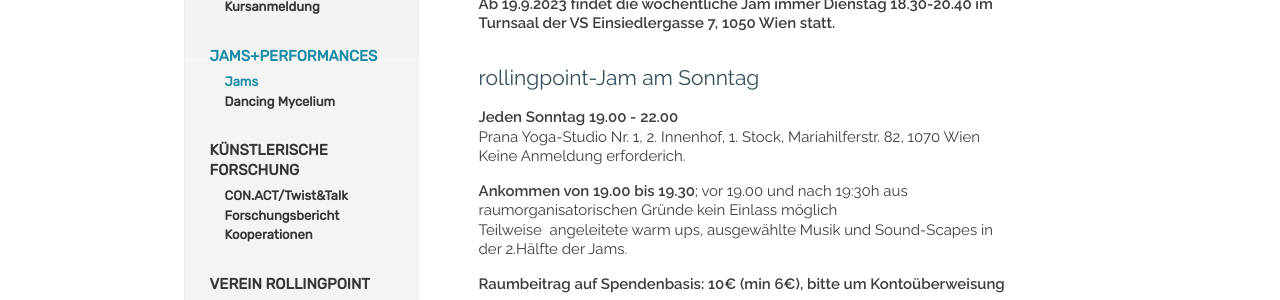
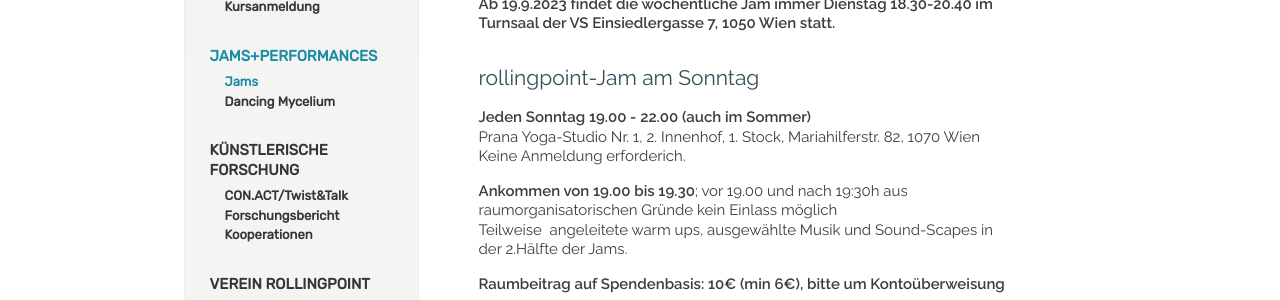
Before and after one commit to manulari/rollingpointat, a Jekyll site: the page built from _pages_de/jams.md, in a window 1280 px wide and 900 px high. Shown: the part 405-705 px from the top of the window. Built offline with Jekyll 4.4.1, drawn with Linux system fonts in a browser that asks for light colours; comment, search, counter and statistics services are not loaded.

Commit message:
Update page (de) “jams”

```diff
--- a/_pages_de/jams.md
+++ b/_pages_de/jams.md
@@ -13,7 +13,7 @@ Die reguläre rollingpoint Jam findet jeden Sonntag Abend von 19.00-22.00 im Pra
 
 ## rollingpoint-Jam am Sonntag
 
-**Jeden Sonntag 19.00 - 22.00**\
+**Jeden Sonntag 19.00 - 22.00 (auch im Sommer)**\
 Prana Yoga-Studio Nr. 1, 2. Innenhof, 1. Stock, Mariahilferstr. 82, 1070 Wien\
 Keine Anmeldung erforderich.
 
```
